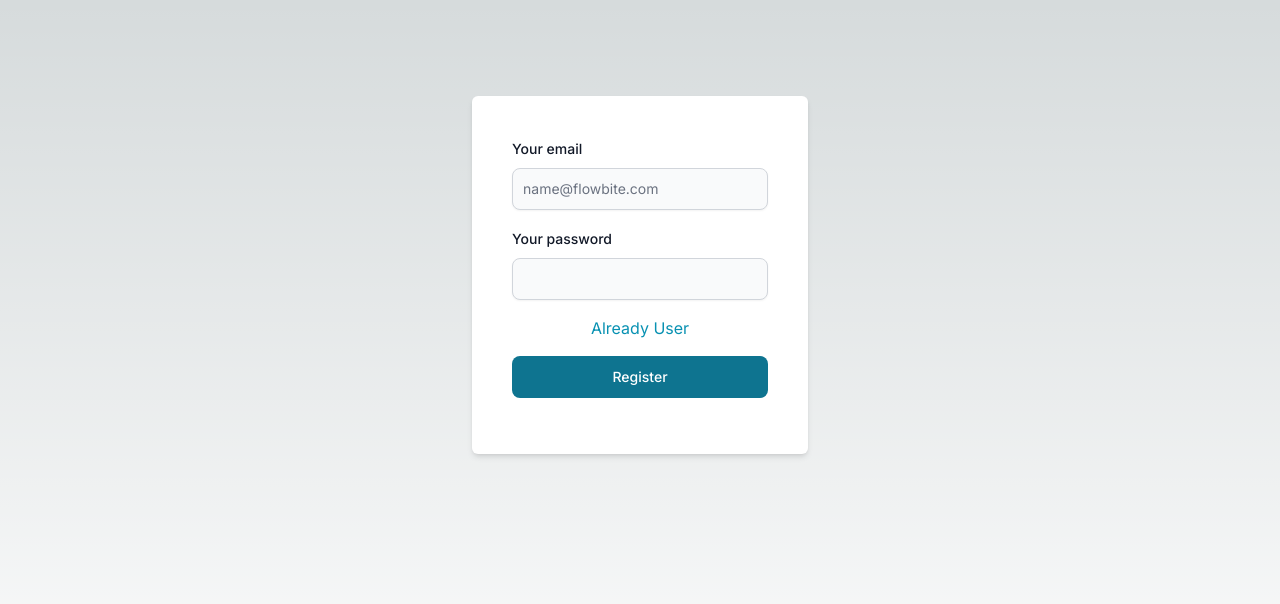
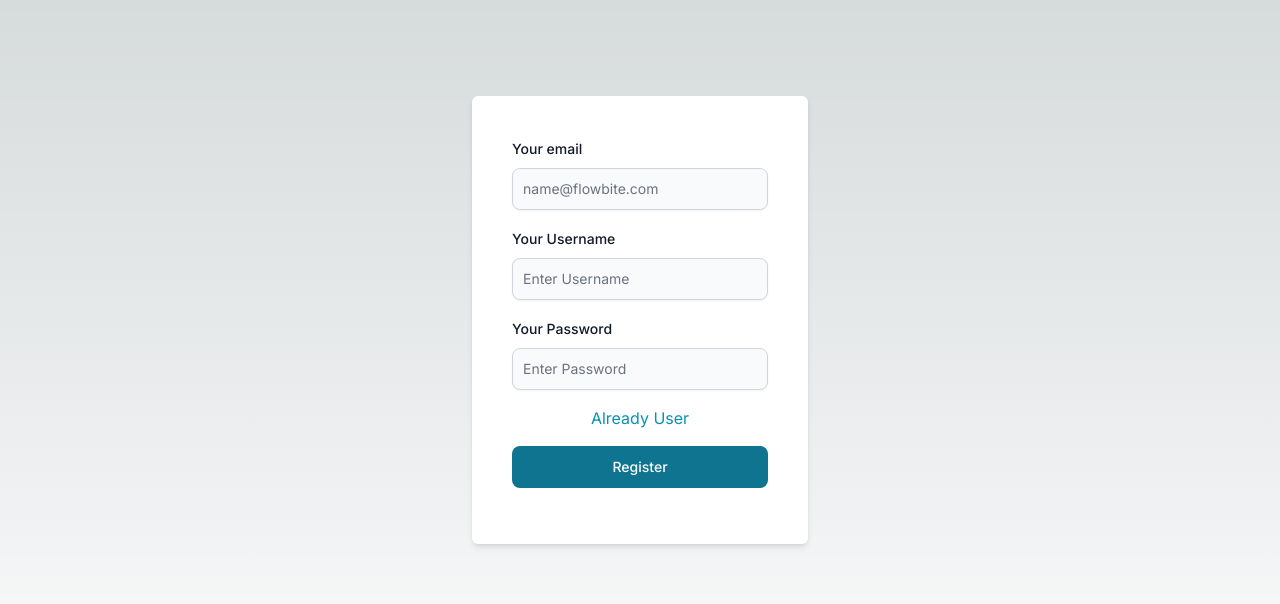
Before and after one commit to usman313/Next-ToDo-Auth-PostGres, a Next.js app: page /sign-up in a window 1280 px wide. Shown: the top 604 px of the page. Built offline with nearby package versions, Linux system fonts and the light colour scheme.

Commit message:
All APIS done

```diff
--- a/package.json
+++ b/package.json
@@ -11,6 +11,7 @@
   "dependencies": {
     "@vercel/postgres": "^0.5.0",
     "bcrypt": "^5.1.1",
+    "big-integer": "^1.6.51",
     "cors": "^2.8.5",
     "flowbite": "^1.8.1",
     "flowbite-react": "^0.6.3",
--- a/src/app/(auth)/sign-up/page.jsx
+++ b/src/app/(auth)/sign-up/page.jsx
@@ -10,12 +10,13 @@ import { useState } from 'react';
 function SignUp() {
     const [email, setEmail] = useState()
     const [password, setPassword] = useState()
+    const [username, setUsername] = useState()
     const [isLoading, setIsLoading] = useState(false)
     const [error, setError] = useState("");
     const router = useRouter()
 
-    function notify(){
-        toast.success("User Registered!", {autoClose: 1000,});
+    function notify(message){
+        toast.success(message, {autoClose: 1000,});
     }
     const validatePassword = (newPassword) => {
         const specialCharsRegex = /[@#$%^&+=]/g;
@@ -41,11 +42,14 @@ function SignUp() {
             body: JSON.stringify({
                 email: email,
                 password: password,
+                username: username
             }),
         })
         setIsLoading(false)
+        const res = await response.json()
+        console.log('add user response: ', res)
         if(response.status === 200){
-            notify()
+            notify(res?.message)
             setTimeout(() => {
                 router.push('/');
             }, 2000);
@@ -77,14 +81,34 @@ function SignUp() {
                 <div className="mb-2 block">
                     <Label
                         htmlFor="password2"
-                        value="Your password"
+                        value="Your Username"
                     />
                 </div>
                 <TextInput
-                    id="password"
+                    id="username"
+                    required
+                    shadow
+                    type="text"
+                    placeholder='Enter Username'
+                    onChange={(e)=>{
+                        setUsername(e.target.value)
+                    }}
+                    value={username}
+                />
+            </div>
+            <div>
+                <div className="mb-2 block">
+                    <Label
+                        htmlFor="password2"
+                        value="Your Password"
+                    />
+                </div>
+                <TextInput
+                    id="userPass"
                     required
                     shadow
                     type="password"
+                    placeholder='Enter Password'
                     onChange={(e)=>{
                         setPassword(e.target.value)
                         validatePassword(e.target.value)
--- a/src/app/(route)/home/page.jsx
+++ b/src/app/(route)/home/page.jsx
@@ -18,11 +18,9 @@ function Home() {
   const [openModal, setOpenModal] = useState(undefined);
   const [deleteModal, setDeleteModal] = useState(undefined);
   const [selectedTask, setSelectedTask] = useState();
-  console.log('selected task: ', selectedTask)
   const [isLoading, setIsLoading] = useState(true)
   const session = useSession();
-  console.log('created google session: ', session)
-  const studentId = session?.data?.user?.id
+  const studentId = session?.data?.user?.std_id
 
   useEffect(() => {
     const getData = async () => {
@@ -33,7 +31,6 @@ function Home() {
         },
       });
       const myTasks = await response.json()
-      console.log('task list: ', myTasks)
       setTaskList(myTasks?.data)
       setIsLoading(false)
     }
@@ -71,7 +68,9 @@ function Home() {
       body: JSON.stringify({ payload }),
     }).finally(()=>{
       toast.success("Tast Addedd Successfully", {autoClose: 1000})
-      moveNext()
+      setTimeout(() => {
+        moveNext()
+      }, 2000);
     });
   }
   return (
--- a/src/app/api/add-todo/route.js
+++ b/src/app/api/add-todo/route.js
@@ -3,7 +3,6 @@ import { NextResponse } from "next/server";
 
 export async function POST(request){
     const {payload} = await request.json()
-    console.log('entered task with title', payload)
     try{
         if(!payload){
             throw new Error('Title, Description and Status are requried')
--- a/src/app/api/add-user/route.js
+++ b/src/app/api/add-user/route.js
@@ -1,21 +1,40 @@
 import { encryptPassword } from '@/helpers/bcryptPassword';
+import generateBigInteger from '@/helpers/randomNumbers';
 import { sql } from '@vercel/postgres';
 import { NextResponse } from 'next/server';
 
 export async function POST(request) {
-  const { email, password } = await request.json()
-  if (!email || !password) throw new Error('Email and Password names required');
-  const result = await sql`SELECT * FROM students WHERE email = ${email}`
+  const payload = await request.json()
+  if (!payload.email || !payload.password) throw new Error('Email and Password names required');
+  const result = await sql`SELECT * FROM students WHERE email = ${payload.email}`
   if(result?.rows?.length){
     return NextResponse.json({message: 'User  already Exists'}, {status: 300})
   }
 
-  const encPass = await encryptPassword(password)
+  const encPass = await encryptPassword(payload.password)
+
+  let success = false
+  let number = null;
+  while(!success){
+    number = generateBigInteger();
+    const checkRandNumber = await sql`SELECT * FROM students WHERE std_id = ${number};`
+    if(checkRandNumber?.rowCount === 0){
+      success = true
+    }
+  }
 
   try {
-    await sql`INSERT INTO students (email, password) VALUES (${email}, ${encPass});`;
+    const response = await sql`INSERT INTO students
+                              (email, std_id, name, password)
+                              VALUES (
+                                ${payload.email},
+                                ${number},
+                                ${payload.username},
+                                ${encPass}
+                              );`;
     return NextResponse.json({ message: 'User added Successfully' }, { status: 200 });
   } catch (error) {
+    console.log('error: ', error)
     return NextResponse.json({ error }, { status: 500 });
   }
 
--- a/src/app/api/find-user/route.js
+++ b/src/app/api/find-user/route.js
@@ -6,12 +6,12 @@ export async function GET(request){
     const {searchParams} = new URL(request.url)
     const email = searchParams.get('email');
     const pass = searchParams.get('password');
-    console.log('email: ', email)
     try{
         if(!email || !pass){
             throw new Error("Credentials required")
         }
         const foundUser = await sql`SELECT * from students WHERE email=${email};`
+        console.log('found user: ', foundUser)
         if(!foundUser){
             return NextResponse.json({message: 'User not found'}, {status: 200})
         }
--- /dev/null
+++ b/src/helpers/randomNumbers.js
@@ -0,0 +1,9 @@
+import bigInt from 'big-integer';
+
+export default function generateBigInteger() {
+    const min = 1e19;
+    const max = 1e20;
+    const randomNumber = Math.random() * (max - min) + min;
+    const roundedNumber = Math.round(randomNumber);
+    return roundedNumber;
+}
```
Also changed, not shown: 1 other file (tests, documents, lock files or other folders).
